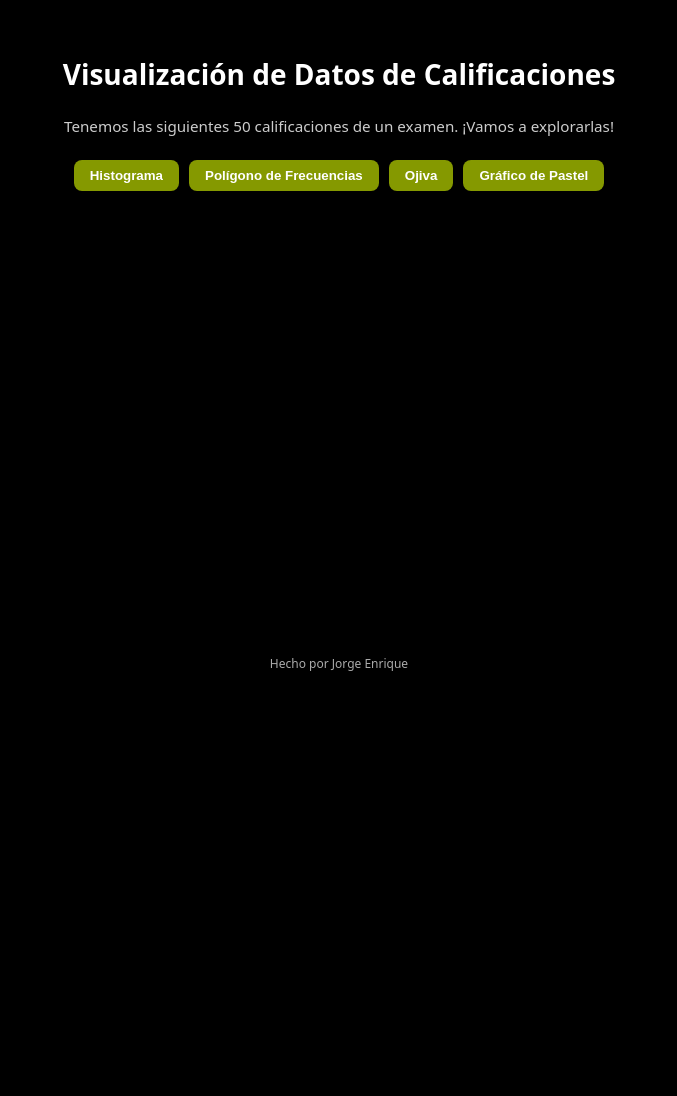
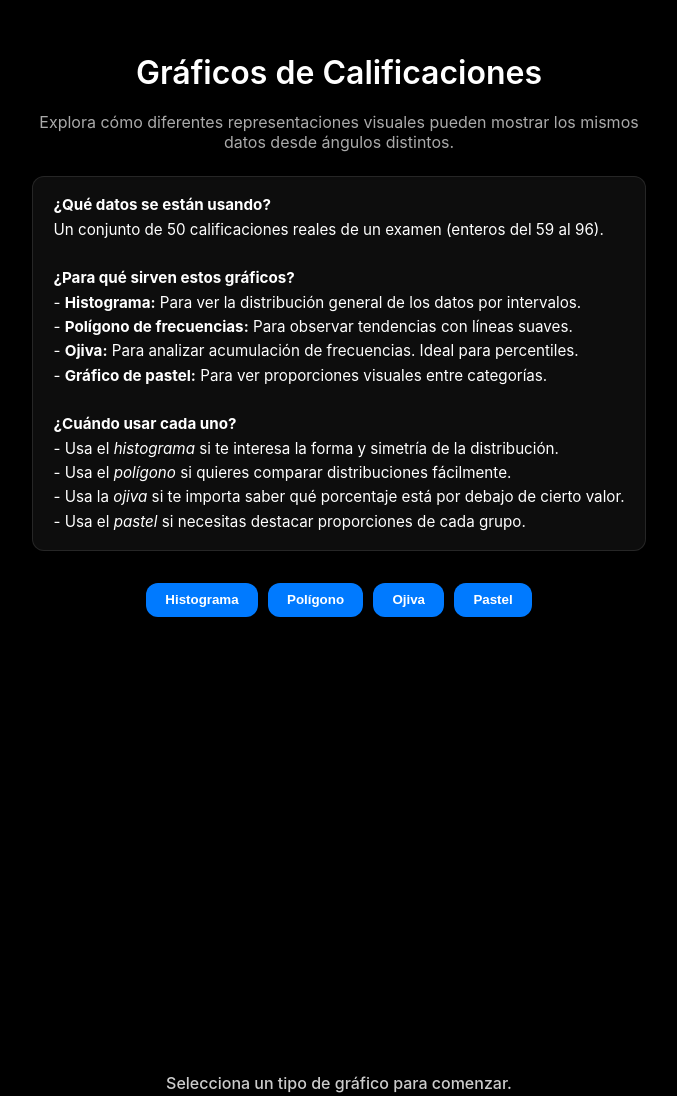
Before and after one commit to notyorch/grafico_calificaciones, a plain HTML site: page index.html in a window 1280 px wide. Shown: the top 1096 px of the page, without its empty margins (301-978 px from the left). Before the commit the page ends 800 px from the top, so only its background shows below. Drawn offline with nearby package versions, Linux system fonts and the light colour scheme.

Commit message:
index.html

```diff
--- a/index.html
+++ b/index.html
@@ -3,32 +3,46 @@
 <head>
   <meta charset="UTF-8" />
   <meta name="viewport" content="width=device-width, initial-scale=1.0" />
-  <title>Visualización de Calificaciones</title>
+  <title>Gráficos de Calificaciones</title>
   <script src="https://cdn.jsdelivr.net/npm/chart.js"></script>
   <style>
+    :root {
+      color-scheme: light dark;
+    }
     body {
-      font-family: system-ui, sans-serif;
+      font-family: -apple-system, BlinkMacSystemFont, "Segoe UI", Roboto, Oxygen, Ubuntu, sans-serif;
       background-color: #000;
       color: #fff;
       margin: 0;
-      padding: 2rem;
+      padding: 2rem 1.5rem;
       display: flex;
       flex-direction: column;
       align-items: center;
     }
 
-    h2 {
-      font-size: 1.75rem;
+    h1 {
+      font-size: 2rem;
       font-weight: 600;
-      margin-bottom: 0.5rem;
+      margin-bottom: 0.25rem;
     }
 
-    p.intro {
+    .subtitle {
+      font-size: 1rem;
+      color: #aaa;
+      margin-bottom: 1.5rem;
+      text-align: center;
+      max-width: 600px;
+    }
+
+    .info-box {
+      background: rgba(255, 255, 255, 0.05);
+      border: 1px solid rgba(255, 255, 255, 0.1);
+      padding: 1rem 1.25rem;
+      border-radius: 12px;
+      max-width: 720px;
+      margin-bottom: 2rem;
       font-size: 0.95rem;
-      color: #ccc;
-      max-width: 600px;
-      text-align: center;
-      margin-bottom: 1.5rem;
+      line-height: 1.6;
     }
 
     .buttons {
@@ -39,54 +53,85 @@
     }
 
     button {
-      background: #859900;
+      background: #007aff;
       color: white;
       border: none;
-      border-radius: 8px;
-      padding: 0.5rem 1rem;
-      font-weight: bold;
+      border-radius: 12px;
+      padding: 0.6rem 1.2rem;
+      font-weight: 600;
       cursor: pointer;
-      transition: background 0.2s ease;
+      transition: all 0.2s ease;
     }
 
     button:hover {
-      background: #6c7d00;
+      background: #005fbd;
     }
 
     canvas {
       max-width: 100%;
       width: 100%;
       max-height: 400px;
+      border-radius: 8px;
     }
 
     .footer {
-      margin-top: 2rem;
+      margin-top: 3rem;
       font-size: 0.75rem;
-      color: #aaa;
+      color: #999;
       text-align: center;
+    }
+
+    .chart-label {
+      font-size: 1rem;
+      margin-top: 1.5rem;
+      font-weight: 500;
+      color: #ccc;
     }
   </style>
 </head>
 <body>
-  <h2>Visualización de Datos de Calificaciones</h2>
-  <p class="intro">
-    Tenemos las siguientes 50 calificaciones de un examen. ¡Vamos a explorarlas!
-  </p>
+  <h1>Gráficos de Calificaciones</h1>
+  <p class="subtitle">Explora cómo diferentes representaciones visuales pueden mostrar los mismos datos desde ángulos distintos.</p>
+
+  <div class="info-box">
+    <strong>¿Qué datos se están usando?</strong><br />
+    Un conjunto de 50 calificaciones reales de un examen (enteros del 59 al 96). <br><br>
+
+    <strong>¿Para qué sirven estos gráficos?</strong><br />
+    - <strong>Histograma:</strong> Para ver la distribución general de los datos por intervalos.<br />
+    - <strong>Polígono de frecuencias:</strong> Para observar tendencias con líneas suaves.<br />
+    - <strong>Ojiva:</strong> Para analizar acumulación de frecuencias. Ideal para percentiles.<br />
+    - <strong>Gráfico de pastel:</strong> Para ver proporciones visuales entre categorías.<br><br>
+
+    <strong>¿Cuándo usar cada uno?</strong><br />
+    - Usa el <em>histograma</em> si te interesa la forma y simetría de la distribución.<br />
+    - Usa el <em>polígono</em> si quieres comparar distribuciones fácilmente.<br />
+    - Usa la <em>ojiva</em> si te importa saber qué porcentaje está por debajo de cierto valor.<br />
+    - Usa el <em>pastel</em> si necesitas destacar proporciones de cada grupo.<br>
+  </div>
 
   <div class="buttons">
     <button onclick="generateChart('histogram')">Histograma</button>
-    <button onclick="generateChart('polygon')">Polígono de Frecuencias</button>
+    <button onclick="generateChart('polygon')">Polígono</button>
     <button onclick="generateChart('ogive')">Ojiva</button>
-    <button onclick="generateChart('pie')">Gráfico de Pastel</button>
+    <button onclick="generateChart('pie')">Pastel</button>
   </div>
 
   <canvas id="freq-chart" width="600" height="400"></canvas>
+  <div class="chart-label" id="chart-description">Selecciona un tipo de gráfico para comenzar.</div>
 
   <div class="footer">Hecho por Jorge Enrique</div>
 
   <script>
     const gradesData = [68, 84, 75, 82, 68, 90, 62, 88, 76, 93, 73, 79, 88, 73, 60, 93, 71, 59, 85, 75, 61, 65, 75, 87, 74, 62, 95, 78, 63, 72, 66, 78, 82, 75, 94, 77, 69, 74, 68, 60, 96, 78, 89, 61, 75, 95, 60, 79, 83, 71];
     let currentChart = null;
+
+    const descriptions = {
+      histogram: "Histograma: muestra la cantidad de calificaciones en cada rango.",
+      polygon: "Polígono: conecta las frecuencias con líneas para mostrar tendencias.",
+      ogive: "Ojiva: curva que acumula la frecuencia para ver percentiles y acumulados.",
+      pie: "Pastel: muestra la proporción de cada rango de calificaciones."
+    };
 
     function getFrequencyDistribution(data) {
       const classes = { "50-59": 0, "60-69": 0, "70-79": 0, "80-89": 0, "90-99": 0 };
@@ -120,12 +165,12 @@
         data: {
           labels: type === "ogive" ? ["49", ...dist.labels.map(l => l.split("-")[1])] : dist.labels,
           datasets: [{
-            label: type === "ogive" ? "Ojiva (Frecuencia acumulada)" : "Frecuencia",
+            label: type === "ogive" ? "Frecuencia acumulada" : "Frecuencia",
             data: type === "ogive" ? [0, ...dist.cumulative] : dist.frequencies,
             backgroundColor: type === "pie"
               ? ['#2aa198', '#268bd2', '#859900', '#cb4b16', '#d33682']
               : 'rgba(75, 192, 192, 0.6)',
-            borderColor: type === "polygon" || type === "ogive" ? "#fff" : undefined,
+            borderColor: type !== "pie" ? "#fff" : undefined,
             borderWidth: 2,
             fill: type !== "pie"
           }]
@@ -133,11 +178,12 @@
         options: {
           responsive: true,
           maintainAspectRatio: false,
-          scales: (type !== "pie") ? { y: { beginAtZero: true } } : {}
+          scales: type === "pie" ? {} : { y: { beginAtZero: true } }
         }
       };
 
       currentChart = new Chart(ctx, chartConfig);
+      document.getElementById("chart-description").textContent = descriptions[type];
     }
   </script>
 </body>
```
